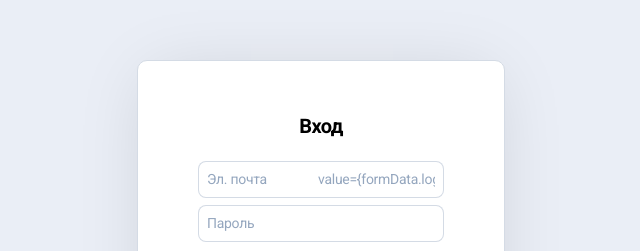
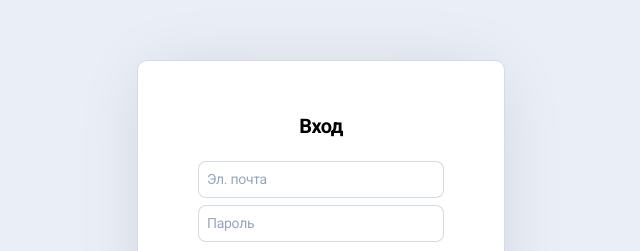
Before and after one commit to toxicgipsy/skypro-kanban, a React (Vite) app: page /sign-in in a window 1280 px wide. Shown: the part 164-415 px from the top of the page, without its empty margins (319-959 px from the left). Built offline with nearby package versions, Linux system fonts and the light colour scheme.

Commit message:
fix AuthForm file

```diff
--- a/src/components/AuthForm.jsx
+++ b/src/components/AuthForm.jsx
@@ -32,7 +32,7 @@ function AuthForm({ isSignUp, setIsAuth }) {
     password: false,
   });
 
-  const [error, setError] = useState(null);
+  const [error, setError] = useState("");
 
   const validateForm = () => {
     const newErrors = { name: false, login: false, password: false };
@@ -93,24 +93,19 @@ function AuthForm({ isSignUp, setIsAuth }) {
     }
   };
 
-  const handleLogin = (e) => {
-    e.preventDefault();
-    setIsAuth(true);
-    navigate("/");
-  };
   return (
     <SAuthWrapper>
       <SAuthContainer>
         <SAuthModal>
           <SAuthBlock>
             <SAuthTitle>{isSignUp ? "Регистрация" : "Вход"}</SAuthTitle>
-            <SAuthForm id="formLogIn" action="#" onSubmit={handleSubmit}>
+            <SAuthForm id="formLogIn" onSubmit={handleSubmit}>
               {isSignUp && (
                 <SAuthInput
                   error={errors.name}
                   type="text"
-                  name="first-name"
-                  id="first-name"
+                  name="name"
+                  id="name"
                   placeholder="Имя"
                   value={formData.name}
                   onChange={handleChange}
@@ -121,8 +116,8 @@ function AuthForm({ isSignUp, setIsAuth }) {
                 type="text"
                 name="login"
                 id="formlogin"
-                placeholder="Эл. почта
-                value={formData.login}"
+                placeholder="Эл. почта"
+                value={formData.login}
                 onChange={handleChange}
               />
               <SAuthInput
@@ -135,8 +130,8 @@ function AuthForm({ isSignUp, setIsAuth }) {
                 onChange={handleChange}
               />
               <ErrorModule>{error}</ErrorModule>
-              <SAuthButton id="btnEnter">
-                <SAuthBtnEnterA onClick={handleLogin}>
+              <SAuthButton id="btnEnter" type="submit">
+                <SAuthBtnEnterA>
                   {isSignUp ? "Зарегистрироваться" : "Войти"}
                 </SAuthBtnEnterA>
               </SAuthButton>
```
